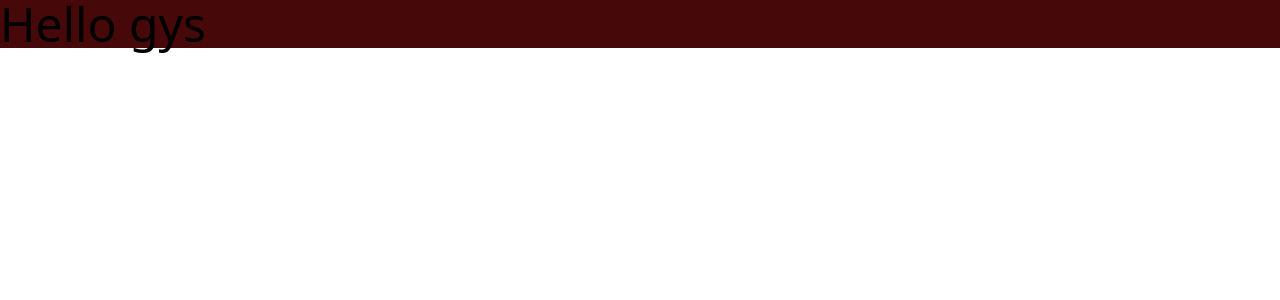
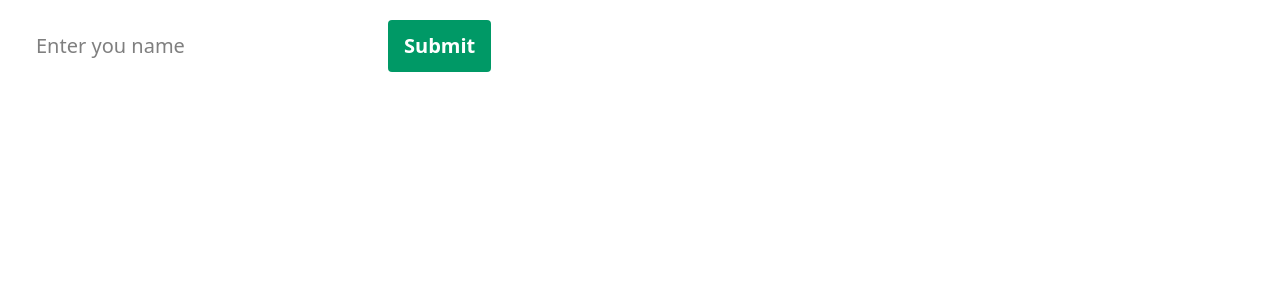
Before and after one commit to nemon024/reactOneshot, a React (Vite) app in the folder reactOneshot/: page / in a window 1280 px wide. Shown: the top 300 px of the page. Built offline with nearby package versions, Linux system fonts and the light colour scheme.

Commit message:
create a form and submit button using e.preventDefault

```diff
--- a/reactOneshot/src/App.jsx
+++ b/reactOneshot/src/App.jsx
@@ -4,11 +4,20 @@ const App = () =>{
 
  const [num , setNum] = useState(0)
 
+ const submitHandler = (e) =>{
+  e.preventDefault()
+  console.log("submitted")
+ }
+
   return(
     <div>
-      <h2 className="text-5xl bg-red-950">Hello gys</h2>
+      <form action="" onSubmit={(e) =>{
+        submitHandler(e)
+      }}>
+        <input className="px-4 py-3 text-xl m-5" type="" placeholder="Enter you name" />
+        <button className="px-4 m-5 py-3 text-xl font-semibold bg-emerald-600 rounded text-white">Submit</button>
+      </form>
     </div>
-
   )
 }
 
```
